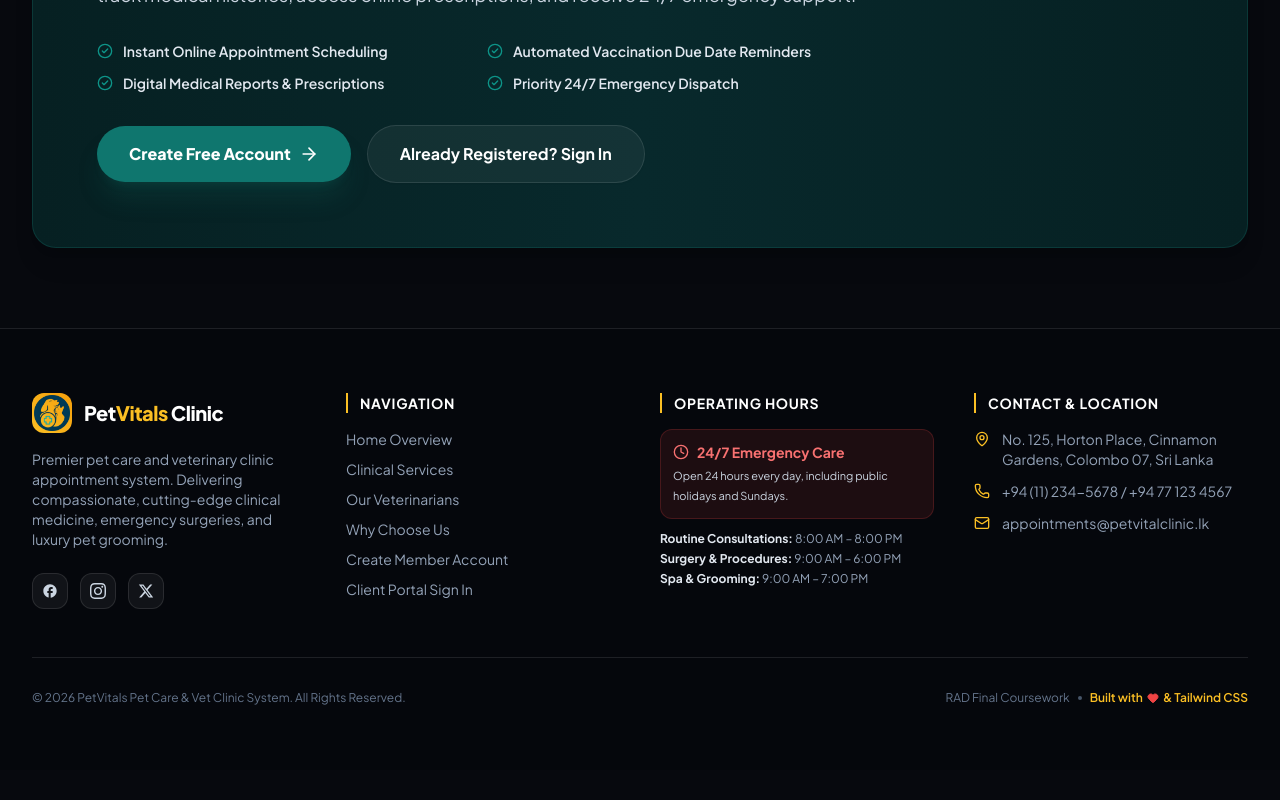
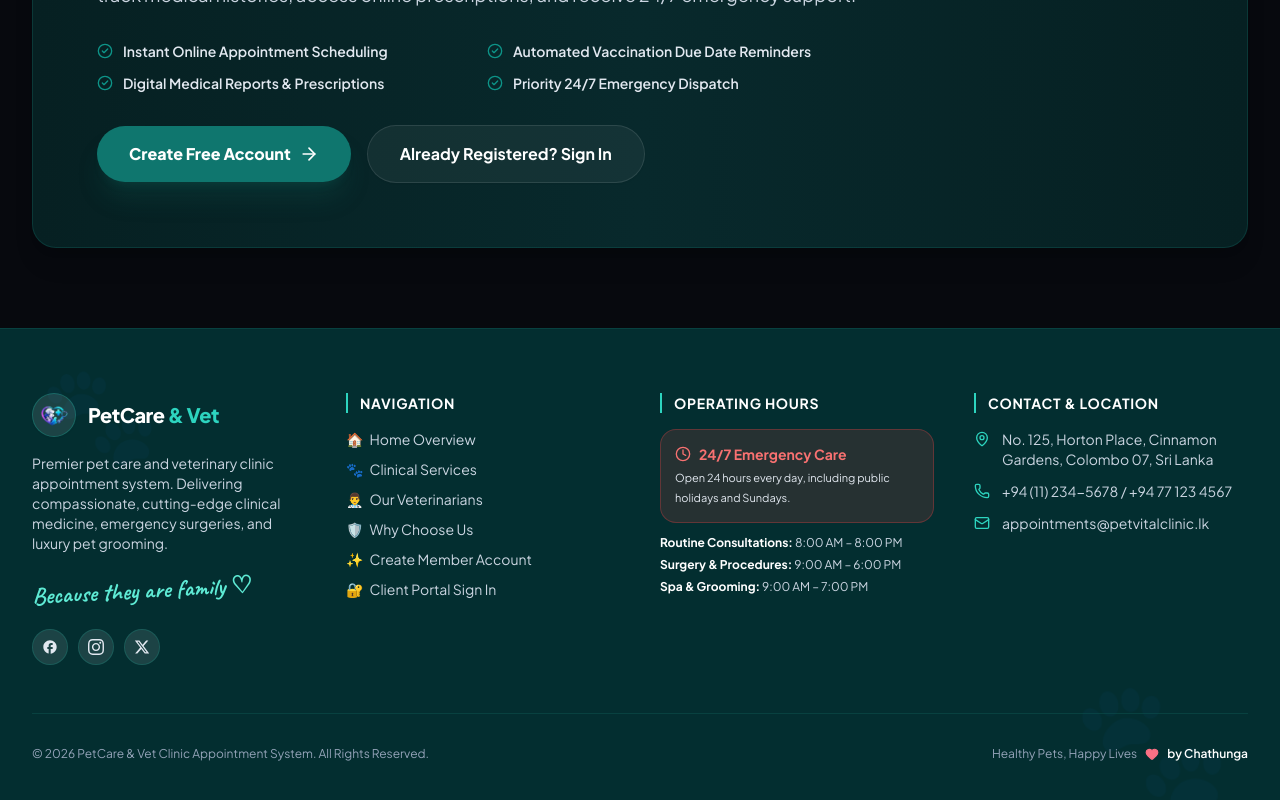
Before and after one commit to chathunga2007/ITS2020-Pet-Care-and-Vet-Clinic-Appointment-System-Frontend, a React (Vite) app: page / in a window 1280 px wide. Shown: the part 6315-7115 px from the top of the page. Before the commit the page ends 7085 px from the top, so only its background shows below. Built offline with nearby package versions, Linux system fonts and the light colour scheme; no server answers.

Commit message:
Update Footer with clinic contact details and theme-compatible styling

```diff
--- a/src/components/Footer.tsx
+++ b/src/components/Footer.tsx
@@ -1,5 +1,6 @@
 import React from "react";
 import { Link } from "react-router-dom";
+import clinicLogo from "../assets/pet-care-web-logo.png";
 import {
   Phone,
   Mail,
@@ -10,39 +11,45 @@ import {
 
 export const Footer: React.FC = () => {
   return (
-    <footer className="bg-themeDark-950 border-t border-white/10 text-slate-400 text-sm">
-      <div className="max-w-7xl mx-auto px-4 sm:px-6 lg:px-8 py-16">
+    <footer className="bg-[#032e30] text-slate-300 text-sm border-t border-teal-800/40 relative overflow-hidden transition-colors duration-300">
+
+      {/* Decorative Paws in Background */}
+      <div className="absolute top-8 left-10 text-white/5 text-8xl pointer-events-none select-none">🐾</div>
+      <div className="absolute bottom-6 right-12 text-white/5 text-9xl pointer-events-none select-none">🐾</div>
+
+      <div className="max-w-7xl mx-auto px-4 sm:px-6 lg:px-8 py-16 relative z-10">
 
         <div className="grid grid-cols-1 md:grid-cols-2 lg:grid-cols-4 gap-10 mb-12">
 
           {/* Col 1: Brand & Bio */}
           <div className="space-y-4">
             <div className="flex items-center gap-3">
-              <div className="w-10 h-10 rounded-xl bg-gradient-to-tr from-themeYellow-400 to-amber-500 p-0.5 flex items-center justify-center">
+              <div className="w-11 h-11 rounded-full bg-white/10 border border-teal-500/30 p-1.5 flex items-center justify-center shadow-sm">
                 <img
-                  src="/pet-care-web-logo.png"
-                  alt="PetVitals"
-                  className="w-full h-full object-contain rounded-lg"
-                  onError={(e) => {
-                    (e.currentTarget as HTMLElement).style.display = "none";
-                  }}
+                  src={clinicLogo}
+                  alt="PetCare & Vet"
+                  className="w-full h-full object-contain"
                 />
               </div>
               <span className="text-xl font-black text-white tracking-tight">
-                Pet<span className="text-themeYellow-400">Vitals</span> Clinic
+                PetCare <span className="text-teal-400">&amp; Vet</span>
               </span>
             </div>
 
-            <p className="text-slate-400 text-xs sm:text-sm leading-relaxed">
+            <p className="text-slate-300 text-xs sm:text-sm leading-relaxed">
               Premier pet care and veterinary clinic appointment system. Delivering compassionate,
               cutting-edge clinical medicine, emergency surgeries, and luxury pet grooming.
             </p>
 
-            <div className="flex items-center gap-3 pt-2">
+            <div className="font-handwriting text-2xl text-teal-300 font-bold rotate-[-3deg] pt-1">
+              Because they are family ♡
+            </div>
+
+            <div className="flex items-center gap-2.5 pt-2">
               <a
                 href="#facebook"
                 aria-label="Facebook"
-                className="w-9 h-9 rounded-xl bg-white/5 hover:bg-themeYellow-400/20 hover:text-themeYellow-400 border border-white/10 flex items-center justify-center transition-colors text-slate-300"
+                className="w-9 h-9 rounded-full bg-white/10 hover:bg-teal-600 hover:text-white border border-teal-500/20 flex items-center justify-center transition-colors text-slate-200"
               >
                 <svg className="w-4 h-4 fill-current" viewBox="0 0 24 24">
                   <path d="M22 12c0-5.52-4.48-10-10-10S2 6.48 2 12c0 4.84 3.44 8.87 8 9.8V15H8v-3h2V9.5C10 7.57 11.57 6 13.5 6H16v3h-2c-.55 0-1 .45-1 1v2h3v3h-3v6.95c5.05-.5 9-4.76 9-9.95z"/>
@@ -51,7 +58,7 @@ export const Footer: React.FC = () => {
               <a
                 href="#instagram"
                 aria-label="Instagram"
-                className="w-9 h-9 rounded-xl bg-white/5 hover:bg-themeYellow-400/20 hover:text-themeYellow-400 border border-white/10 flex items-center justify-center transition-colors text-slate-300"
+                className="w-9 h-9 rounded-full bg-white/10 hover:bg-teal-600 hover:text-white border border-teal-500/20 flex items-center justify-center transition-colors text-slate-200"
               >
                 <svg className="w-4 h-4 fill-current" viewBox="0 0 24 24">
                   <path d="M12 2.163c3.204 0 3.584.012 4.85.07 3.252.148 4.771 1.691 4.919 4.919.058 1.265.069 1.645.069 4.849 0 3.205-.012 3.584-.069 4.849-.149 3.225-1.664 4.771-4.919 4.919-1.266.058-1.644.07-4.85.07-3.204 0-3.584-.012-4.849-.07-3.26-.149-4.771-1.699-4.919-4.92-.058-1.265-.07-1.644-.07-4.849 0-3.204.013-3.583.07-4.849.149-3.227 1.664-4.771 4.919-4.919 1.266-.057 1.645-.069 4.849-.069zm0-2.163c-3.259 0-3.667.014-4.947.072-4.358.2-6.78 2.618-6.98 6.98-.059 1.281-.073 1.689-.073 4.948 0 3.259.014 3.668.072 4.948.2 4.358 2.618 6.78 6.98 6.98 1.281.058 1.689.072 4.948.072 3.259 0 3.668-.014 4.948-.072 4.354-.2 6.782-2.618 6.979-6.98.059-1.28.073-1.689.073-4.948 0-3.259-.014-3.667-.072-4.947-.196-4.354-2.617-6.78-6.979-6.98-1.281-.059-1.69-.073-4.949-.073zm0 5.838c-3.403 0-6.162 2.759-6.162 6.162s2.759 6.163 6.162 6.163 6.162-2.759 6.162-6.163c0-3.403-2.759-6.162-6.162-6.162zm0 10.162c-2.209 0-4-1.79-4-4 0-2.209 1.791-4 4-4s4 1.791 4 4c0 2.21-1.791 4-4 4zm6.406-11.845c-.796 0-1.441.645-1.441 1.44s.645 1.44 1.441 1.44c.795 0 1.439-.645 1.439-1.44s-.644-1.44-1.439-1.44z"/>
@@ -60,7 +67,7 @@ export const Footer: React.FC = () => {
               <a
                 href="#twitter"
                 aria-label="X / Twitter"
-                className="w-9 h-9 rounded-xl bg-white/5 hover:bg-themeYellow-400/20 hover:text-themeYellow-400 border border-white/10 flex items-center justify-center transition-colors text-slate-300"
+                className="w-9 h-9 rounded-full bg-white/10 hover:bg-teal-600 hover:text-white border border-teal-500/20 flex items-center justify-center transition-colors text-slate-200"
               >
                 <svg className="w-4 h-4 fill-current" viewBox="0 0 24 24">
                   <path d="M18.244 2.25h3.308l-7.227 8.26 8.502 11.24H16.17l-5.214-6.817L4.99 21.75H1.68l7.73-8.835L1.254 2.25H8.08l4.713 6.231zm-1.161 17.52h1.833L7.084 4.126H5.117z"/>
@@ -69,40 +76,40 @@ export const Footer: React.FC = () => {
             </div>
           </div>
 
-          {/* Col 2: Quick Links */}
+          {/* Col 2: Navigation Links */}
           <div>
-            <h4 className="text-sm font-bold text-white uppercase tracking-wider mb-4 border-l-2 border-themeYellow-400 pl-3">
+            <h4 className="text-sm font-bold text-white uppercase tracking-wider mb-4 border-l-2 border-teal-400 pl-3">
               Navigation
             </h4>
             <ul className="space-y-2.5 text-xs sm:text-sm">
               <li>
-                <Link to="/" className="hover:text-themeYellow-400 transition-colors">
-                  Home Overview
+                <Link to="/" className="text-slate-300 hover:text-teal-300 transition-colors flex items-center gap-1.5">
+                  <span>🏠</span> Home Overview
                 </Link>
               </li>
               <li>
-                <a href="#services" className="hover:text-themeYellow-400 transition-colors">
-                  Clinical Services
+                <a href="#services" className="text-slate-300 hover:text-teal-300 transition-colors flex items-center gap-1.5">
+                  <span>🐾</span> Clinical Services
                 </a>
               </li>
               <li>
-                <a href="#specialists" className="hover:text-themeYellow-400 transition-colors">
-                  Our Veterinarians
+                <a href="#specialists" className="text-slate-300 hover:text-teal-300 transition-colors flex items-center gap-1.5">
+                  <span>👨‍⚕️</span> Our Veterinarians
                 </a>
               </li>
               <li>
-                <a href="#why-us" className="hover:text-themeYellow-400 transition-colors">
-                  Why Choose Us
+                <a href="#why-us" className="text-slate-300 hover:text-teal-300 transition-colors flex items-center gap-1.5">
+                  <span>🛡️</span> Why Choose Us
                 </a>
               </li>
               <li>
-                <Link to="/register" className="hover:text-themeYellow-400 transition-colors">
-                  Create Member Account
+                <Link to="/register" className="text-slate-300 hover:text-teal-300 transition-colors flex items-center gap-1.5">
+                  <span>✨</span> Create Member Account
                 </Link>
               </li>
               <li>
-                <Link to="/login" className="hover:text-themeYellow-400 transition-colors">
-                  Client Portal Sign In
+                <Link to="/login" className="text-slate-300 hover:text-teal-300 transition-colors flex items-center gap-1.5">
+                  <span>🔐</span> Client Portal Sign In
                 </Link>
               </li>
             </ul>
@@ -110,45 +117,45 @@ export const Footer: React.FC = () => {
 
           {/* Col 3: Operating Hours */}
           <div>
-            <h4 className="text-sm font-bold text-white uppercase tracking-wider mb-4 border-l-2 border-themeYellow-400 pl-3">
+            <h4 className="text-sm font-bold text-white uppercase tracking-wider mb-4 border-l-2 border-teal-400 pl-3">
               Operating Hours
             </h4>
             <div className="space-y-3 text-xs sm:text-sm">
-              <div className="p-3 rounded-xl bg-red-500/10 border border-red-500/20">
+              <div className="p-3.5 rounded-2xl bg-red-500/15 border border-red-500/30">
                 <div className="flex items-center gap-2 text-red-400 font-bold mb-1">
                   <Clock className="w-4 h-4" />
                   <span>24/7 Emergency Care</span>
                 </div>
-                <p className="text-[11px] text-slate-300">
+                <p className="text-[11px] text-slate-200">
                   Open 24 hours every day, including public holidays and Sundays.
                 </p>
               </div>
 
-              <div className="text-slate-400 space-y-1 text-xs">
-                <p><strong className="text-slate-200">Routine Consultations:</strong> 8:00 AM – 8:00 PM</p>
-                <p><strong className="text-slate-200">Surgery & Procedures:</strong> 9:00 AM – 6:00 PM</p>
-                <p><strong className="text-slate-200">Spa & Grooming:</strong> 9:00 AM – 7:00 PM</p>
+              <div className="text-slate-300 space-y-1.5 text-xs">
+                <p><strong className="text-white">Routine Consultations:</strong> 8:00 AM – 8:00 PM</p>
+                <p><strong className="text-white">Surgery &amp; Procedures:</strong> 9:00 AM – 6:00 PM</p>
+                <p><strong className="text-white">Spa &amp; Grooming:</strong> 9:00 AM – 7:00 PM</p>
               </div>
             </div>
           </div>
 
-          {/* Col 4: Contact Information */}
+          {/* Col 4: Contact & Location */}
           <div>
-            <h4 className="text-sm font-bold text-white uppercase tracking-wider mb-4 border-l-2 border-themeYellow-400 pl-3">
-              Contact & Location
+            <h4 className="text-sm font-bold text-white uppercase tracking-wider mb-4 border-l-2 border-teal-400 pl-3">
+              Contact &amp; Location
             </h4>
             <ul className="space-y-3 text-xs sm:text-sm">
               <li className="flex items-start gap-3">
-                <MapPin className="w-4 h-4 text-themeYellow-400 shrink-0 mt-0.5" />
-                <span>No. 125, Horton Place, Cinnamon Gardens, Colombo 07, Sri Lanka</span>
+                <MapPin className="w-4 h-4 text-teal-400 shrink-0 mt-0.5" />
+                <span className="text-slate-300">No. 125, Horton Place, Cinnamon Gardens, Colombo 07, Sri Lanka</span>
               </li>
               <li className="flex items-center gap-3">
-                <Phone className="w-4 h-4 text-themeYellow-400 shrink-0" />
-                <span>+94 (11) 234-5678 / +94 77 123 4567</span>
+                <Phone className="w-4 h-4 text-teal-400 shrink-0" />
+                <span className="text-slate-300">+94 (11) 234-5678 / +94 77 123 4567</span>
               </li>
               <li className="flex items-center gap-3">
-                <Mail className="w-4 h-4 text-themeYellow-400 shrink-0" />
-                <span>appointments@petvitalclinic.lk</span>
+                <Mail className="w-4 h-4 text-teal-400 shrink-0" />
+                <span className="text-slate-300">appointments@petvitalclinic.lk</span>
               </li>
             </ul>
           </div>
@@ -156,16 +163,14 @@ export const Footer: React.FC = () => {
         </div>
 
         {/* Bottom Credits & Copyright */}
-        <div className="pt-8 border-t border-white/10 flex flex-col sm:flex-row items-center justify-between gap-4 text-xs text-slate-500">
+        <div className="pt-8 border-t border-teal-800/40 flex flex-col sm:flex-row items-center justify-between gap-4 text-xs text-slate-400">
           <p>
-            © {new Date().getFullYear()} PetVitals Pet Care & Vet Clinic System. All Rights Reserved.
+            © {new Date().getFullYear()} PetCare &amp; Vet Clinic Appointment System. All Rights Reserved.
           </p>
           <div className="flex items-center gap-2">
-            <span>RAD Final Coursework</span>
-            <span className="w-1 h-1 rounded-full bg-slate-600" />
-            <span className="text-themeYellow-400 font-semibold flex items-center gap-1">
-              Built with <Heart className="w-3 h-3 text-red-500 fill-red-500" /> & Tailwind CSS
-            </span>
+            <span>Healthy Pets, Happy Lives</span>
+            <Heart className="w-3.5 h-3.5 text-rose-400 fill-rose-400" />
+            <span className="text-white font-semibold">by Chathunga</span>
           </div>
         </div>
 
```
